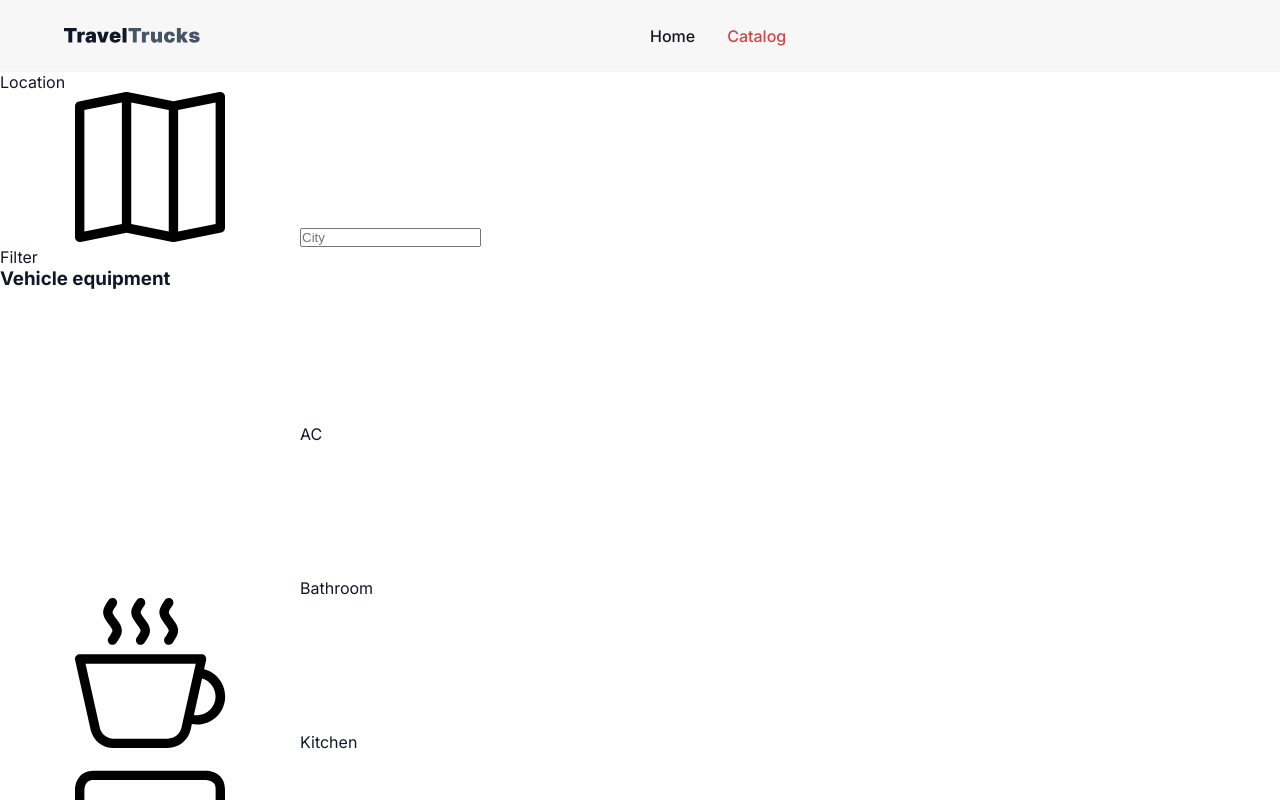
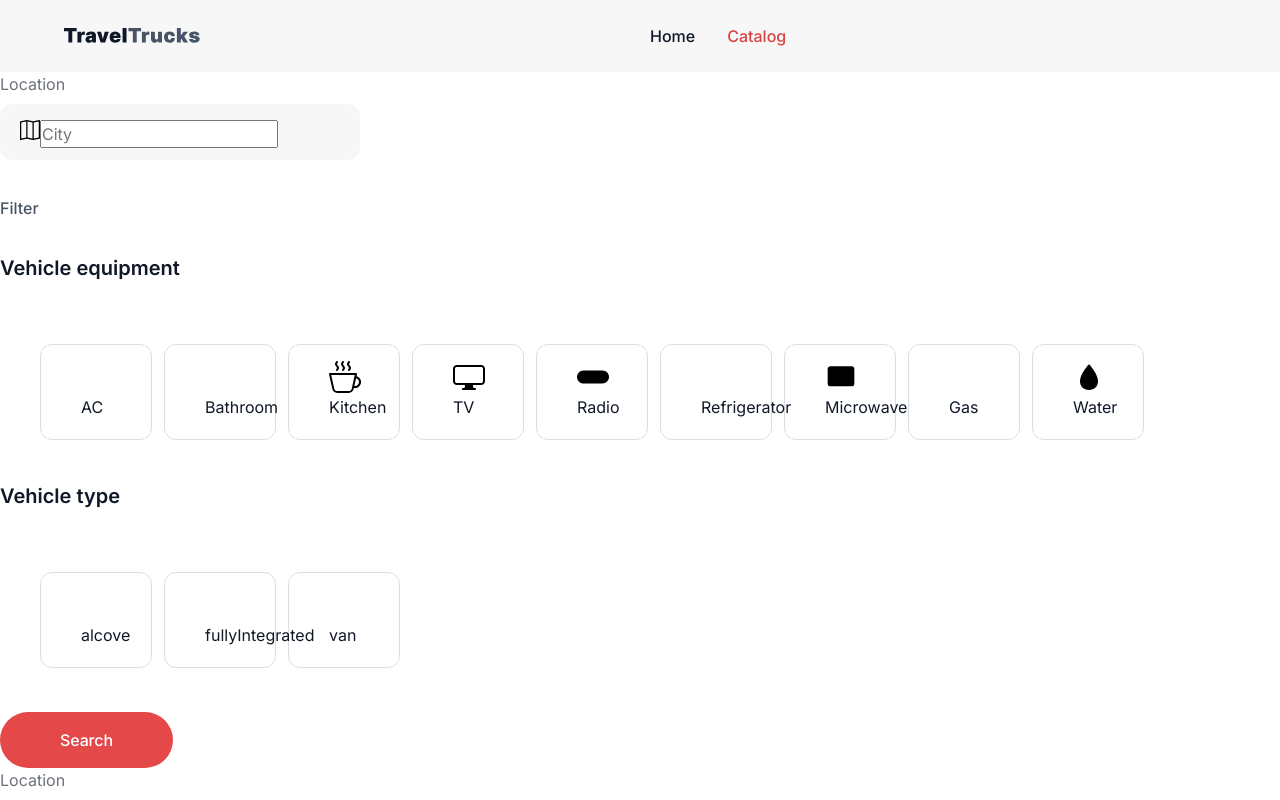
Before and after one commit to lkarm67/traveltrucks-rent-next.js, a Next.js app: page /catalog in a window 1280 px wide. Shown: the top 800 px of the page. Built offline with nearby package versions, Linux system fonts and the light colour scheme; no server answers.

Commit message:
fix not-found, catalog-page, SidebarBlock

```diff
--- /dev/null
+++ b/app/catalog/catalogPage.module.css
@@ -0,0 +1,28 @@
+.catalogPage{
+  width: 100%;
+  padding: 0 64px;
+  display: flex;
+  align-items: center;
+}
+
+.catalogContainer{
+  max-width: 1440px;
+  width: 100%;
+  display: flex;
+  flex-direction: row;
+  gap: 64px;
+
+}
+
+.sidebar{
+  display: flex;
+  flex-direction: column;
+  padding-top: 51px;
+
+}
+
+.catalogContent{
+  display: flex;
+  flex-direction: column;
+  gap: 32px;
+}
--- a/app/catalog/page.tsx
+++ b/app/catalog/page.tsx
@@ -16,7 +16,7 @@ export default function CatalogPage() {
     loadCampers,
   } = useAppStore();
 
-  // перший завантаження сторінки
+  // перше завантаження сторінки
   useEffect(() => {
     loadCampers(true);
   }, []);
@@ -34,10 +34,11 @@ export default function CatalogPage() {
 
   return (
     <section className="catalogPage">
-      <div className="container catalogLayout">
-        {/* SIDEBAR */}
-        <SidebarBlock filters={filters} onSearch={handleSearch} />
-
+      <div className=" catalogContainer">
+        <aside className="sidebar">
+            {/* SIDEBAR */}
+            <SidebarBlock filters={filters} onSearch={handleSearch} />
+        </aside>
         {/* MAIN CONTENT */}
         <div className="catalogContent">
           <CampersGridBlock campers={campers} />
--- /dev/null
+++ b/app/not-found.module.css
@@ -0,0 +1,37 @@
+.wrapper {
+  min-height: 100vh;
+  display: flex;
+  flex-direction: column;
+  justify-content: center;
+  align-items: center;
+  text-align: center;
+
+  padding: 24px;
+}
+
+.title {
+  font-size: clamp(32px, 5vw, 48px);
+  font-weight: 700;
+  margin-bottom: 16px;
+}
+
+.description {
+  max-width: 420px;
+  font-size: 16px;
+  line-height: 1.5;
+  color: #666;
+}
+
+.button {
+  margin-top: 24px;
+  padding: 10px 20px;
+  border-radius: 24px;
+  border: none;
+  background: #101828;
+  color: #fff;
+  cursor: pointer;
+}
+
+.button:hover {
+  opacity: 0.9;
+}
--- a/components/SidebarBlock/SidebarBlock.module.css
+++ b/components/SidebarBlock/SidebarBlock.module.css
@@ -0,0 +1,131 @@
+.sidebarLocationBlock{
+  display: flex;
+  flex-direction: column;
+  gap: 8px;
+  margin-bottom: 36px;
+}
+
+.textSupport{
+  font-family: var(--font-family);
+  font-weight: 400;
+  font-size: 16px;
+  line-height: 150%;
+  color: var(--gray);
+}
+
+.locationWrapper{
+  border-radius: 12px;
+  padding: 16px 20px;
+  width: 360px;
+  height: 56px;
+  background: var(--inputs);
+}
+
+.mapIcon{
+  width: 20px;
+  height: 20px;
+}
+
+.locationInput{
+  font-family: var(--font-family);
+  font-weight: 400;
+  font-size: 16px;
+  line-height: 150%;
+  color: var(--main);
+}
+
+.cardText{
+  font-family: var(--font-family);
+  font-weight: 500;
+  font-size: 16px;
+  line-height: 150%;
+  color: var(--text);
+  margin-bottom: 36px;
+}
+
+.filterOptions{
+  display: flex;
+  flex-direction: column;
+  gap: 24px;
+  justify-items: flex-start;
+  margin-bottom: 28px;
+}
+
+.secondSubtitle{
+  font-family: var(--font-family);
+  font-weight: 600;
+  font-size: 20px;
+  line-height: 120%;
+  color: var(--main);
+}
+
+.divider{
+  stroke-width: 1px;
+  stroke: var(--gray-light);
+}
+
+.filteredCards{
+  display: flex;
+  flex-direction: row;
+  flex-wrap: wrap;
+  gap: 8px 12px;
+  padding: 16px 40px;
+}
+
+.filterOption{
+  border: 1px solid var(--gray-light);
+  border-radius: 12px;
+  padding: 16px 40px;
+  width: 112px;
+  height: 96px;
+  mix-blend-mode: multiply;
+}
+
+.filterOption .active{
+  border: 1px solid var(--button);
+  border-radius: 12px;
+  padding: 16px 40px;
+  width: 112px;
+  height: 96px;
+  mix-blend-mode: multiply;
+}
+
+.filterIcon{
+  width: 32px;
+  height: 32px;
+}
+
+.filterIcon{
+  font-family: var(--font-family);
+  font-weight: 500;
+  font-size: 16px;
+  line-height: 150%;
+  letter-spacing: -0.01em;
+  text-align: center;
+  color: var(--main);
+}
+
+.secondSubtitle{
+
+}
+
+.button{
+    border-radius: 200px;
+    padding: 16px 48px;
+    width: 173px;
+    height: 56px;
+    font-family: var(--font-family);
+    font-weight: 500;
+    font-size: 16px;
+    line-height: 150%;
+    letter-spacing: -0.01em;
+    color: var(--white);
+    background-color: var(--button);
+    transition: background-color 0.3s ease;
+    cursor: pointer;
+}
+
+.button:hover,
+.button:focus{
+    background-color: var(--button-hover);
+}
--- a/components/SidebarBlock/SidebarBlock.tsx
+++ b/components/SidebarBlock/SidebarBlock.tsx
@@ -52,7 +52,7 @@ const SidebarBlock: React.FC<SidebarBlockProps> = ({ filters, onSearch }) => {
       <div className={css.sidebarLocationBlock}>
         <p className={css.textSupport}>Location</p>
         <div className={css.locationWrapper}>
-          <svg className={css.mapIcon}>
+          <svg className={css.mapIcon} width="18" height="20">
             <use href="/icons/sprite.svg#icon-map" />
           </svg>
           <input
@@ -79,10 +79,10 @@ const SidebarBlock: React.FC<SidebarBlockProps> = ({ filters, onSearch }) => {
                 className={`${css.filterOption} ${active ? css.active : ""}`}
                 onClick={() => toggleEquipment(key)}
               >
-                <svg>
+                <svg className={css.filterIcon}>
                   <use href={`/icons/sprite.svg#icon-${key.toLowerCase()}`} />
                 </svg>
-                <span>{key}</span>
+                <span className={css.filterKey}>{key}</span>
               </div>
             );
           })}
@@ -100,7 +100,7 @@ const SidebarBlock: React.FC<SidebarBlockProps> = ({ filters, onSearch }) => {
               className={`${css.filterOption} ${vehicleType === type ? css.active : ""}`}
               onClick={() => setVehicleType(type)}
             >
-              <svg>
+              <svg className={css.filterIcon}>
                 <use href={`/icons/sprite.svg#icon-${type.toLowerCase()}`} />
               </svg>
               <span>{type}</span>
@@ -110,7 +110,7 @@ const SidebarBlock: React.FC<SidebarBlockProps> = ({ filters, onSearch }) => {
       </div>
 
       {/* Search button */}
-      <button type="button" className={css.searchBtn} onClick={applyFilters}>
+      <button type="button" className={css.button} onClick={applyFilters}>
         Search
       </button>
     </div>
```
Also changed, not shown: app/not-found.tsx (+10 -2 lines).
